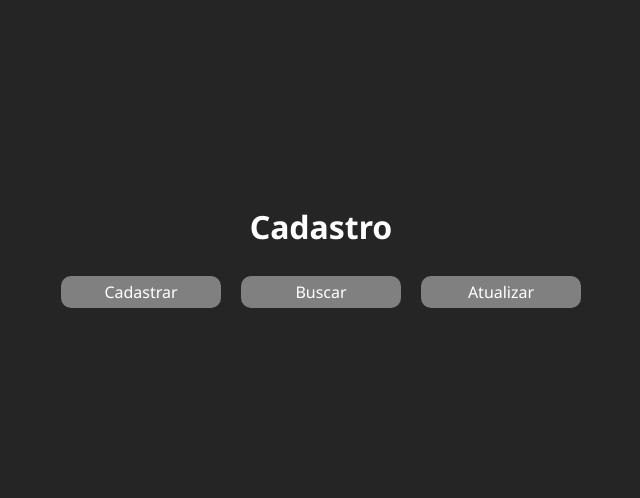
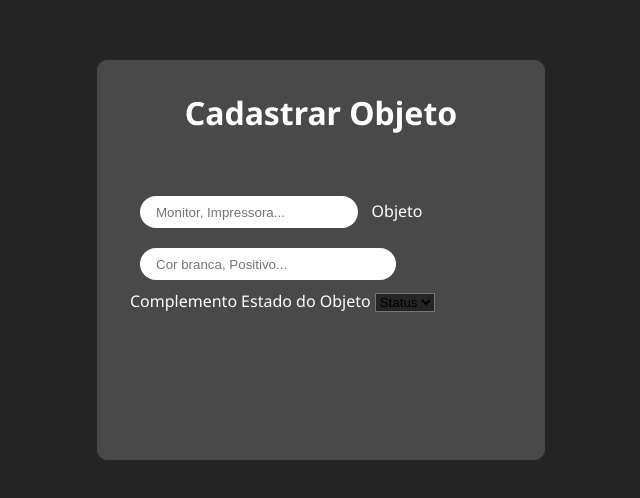
Before and after one commit to Dedei-AB/Gerenciamento-de-Objetos-Camara, a plain HTML site: page cadastro.html in a window 1280 px wide. Shown: the part 140-638 px from the top of the page, without its empty margins (319-959 px from the left). Drawn offline with Linux system fonts and the light colour scheme.

Commit message:
página de cadastro

```diff
--- /dev/null
+++ b/cadastro.css
@@ -0,0 +1,84 @@
+:root{
+    --cor-do-fundo: 37, 37, 37;
+}
+
+*{
+    margin: 0;
+    padding: 0;
+    box-sizing: border-box;
+    background-color: rgb(var(--cor-do-fundo));
+}
+
+h1{
+    font-size: 2rem;
+    color: #ffffff;
+    margin-bottom: 20px;
+    font-family: "Noto Sans", sans-serif;
+}
+
+.container{
+    width: 100vw;
+    height: 100vh;
+    display: flex;
+    align-items: center;
+    justify-content: center;
+    flex-direction: column;
+}
+
+#caixa{
+    width: 35vw;
+    height: 50vh;
+    border: rgb(73, 73, 73) 1px solid;
+    border-radius: 10px;
+    background-color: rgb(73, 73, 73);
+    display: flex;
+    flex-direction: column;
+    align-items: center;
+
+}
+
+h1{
+    background-color: rgb(73, 73, 73);
+    margin-top: 30px;
+    text-align: center;
+}
+
+.botoes{
+    margin: 2rem;
+    background-color: rgb(73, 73, 73);
+}
+
+#objeto{
+    width: 20vw;
+}
+
+input{
+    padding-left: 1rem;
+    width: 20vw;
+    height: 2rem;
+    margin: 10px;
+    border-radius: 50px;
+    border: none;
+    background-color: rgb(255, 255, 255);
+    color: #000000;
+}
+
+.botao{
+    background-color: rgb(73, 73, 73);
+}
+label{
+    background-color: rgb(73, 73, 73);
+    color: #ffffff;
+    font-family: "Noto Sans", sans-serif;
+}
+
+#obj {
+    width: 17vw;
+}
+
+option {
+    background-color: rgb(var(--cor-do-fundo));
+    color: #ffffff;
+    font-family: "Noto Sans", sans-serif;
+    border: none;
+}
--- a/cadastro.html
+++ b/cadastro.html
@@ -1,29 +1,32 @@
 <!DOCTYPE html>
-<html lang="en">
+<html lang="pt-br">
 <head>
     <meta charset="UTF-8">
     <meta name="viewport" content="width=device-width, initial-scale=1.0">
-    <title>Gerenciamento de Objetos Câmara</title>
+    <title>Document</title>
 </head>
-<link rel="stylesheet" href="estilo.css">
+<link rel="stylesheet" href="cadastro.css">
 <style>
     @import url('https://fonts.googleapis.com/css2?family=Noto+Sans:ital,wght@0,100..900;1,100..900&display=swap');
 </style>
+<body>
+    <div class="container">
+        <div id="caixa">
+        <h1>Cadastrar Objeto</h1>
+        <div class="botoes">
+                <input type="text" placeholder="Monitor, Impressora..." id="obj">
+                <label for="Complemento"> Objeto</label>
 
-<body>
-    <div id="container">
-        <h1>Cadastro</h1>
-        <div class="butn">
-            <button class="botao" id="botaoCadastro">
-                <a href="cadastro.html">Cadastrar</a>
-            </button>
-            <button class="botao" id="botaoObjetos">
-                <a href="consulta.html">Buscar</a>
-            </button>
-            <button class="botao" id="botaoAtualizar">
-                <a href="relatorio.html">Atualizar</a>
-            </button>
+                <input type="text" placeholder="Cor branca, Positivo..." >
+                <label for="Complemento"> Complemento</label>
+
+                <label for="">Estado do Objeto</label>
+                <select name="" id="">
+                    <option value="">Status</option>
+                </select>
         </div>
-</div>
+        </div>
+    </div>
+
 </body>
 </html>
```
Also changed, not shown: Gerenciamento/atualizar.html (renamed from atualizar.html), Gerenciamento/busca.html (renamed from busca.html), Gerenciamento/estilo.css (renamed from estilo.css), Gerenciamento/index.html (renamed from index.html).
